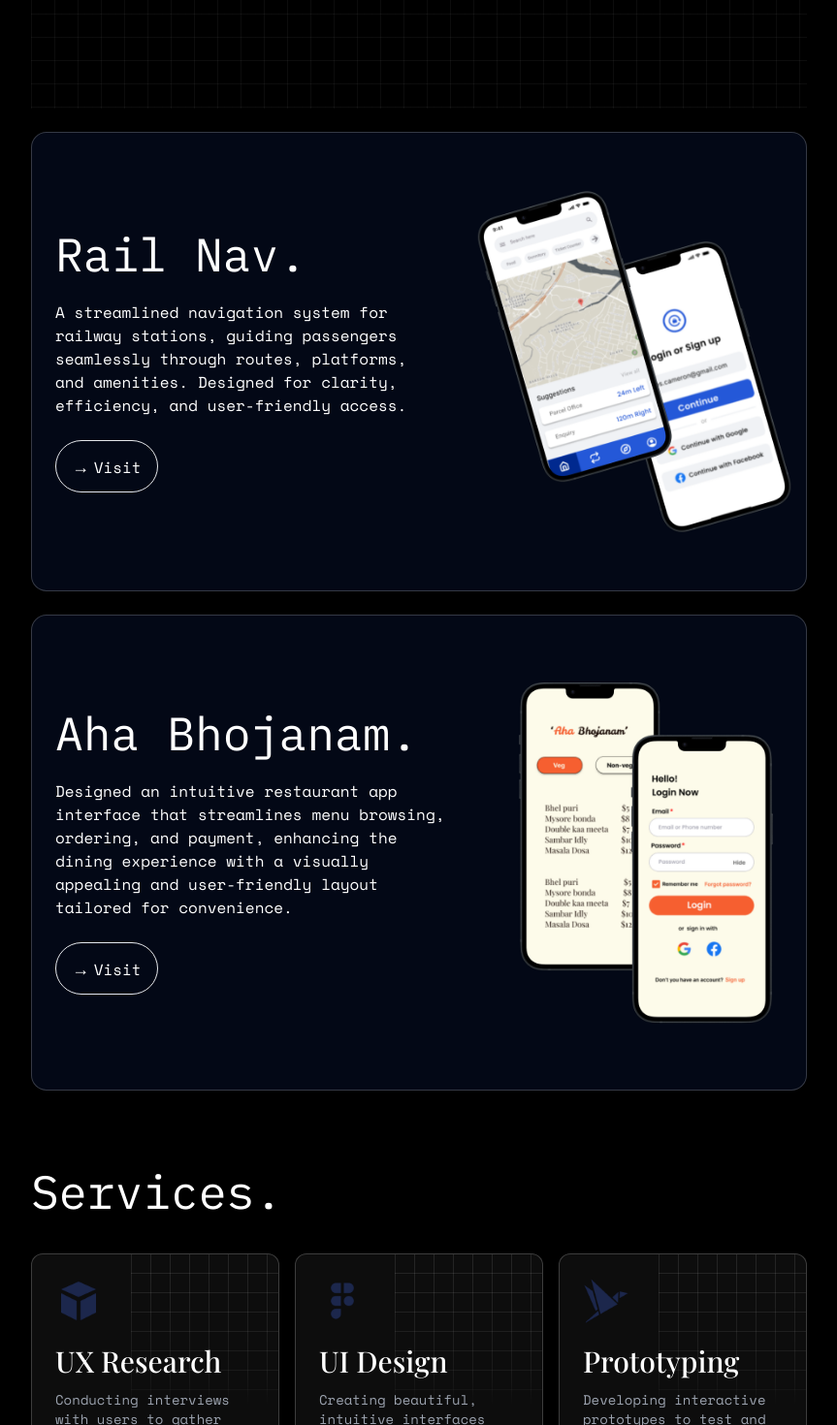
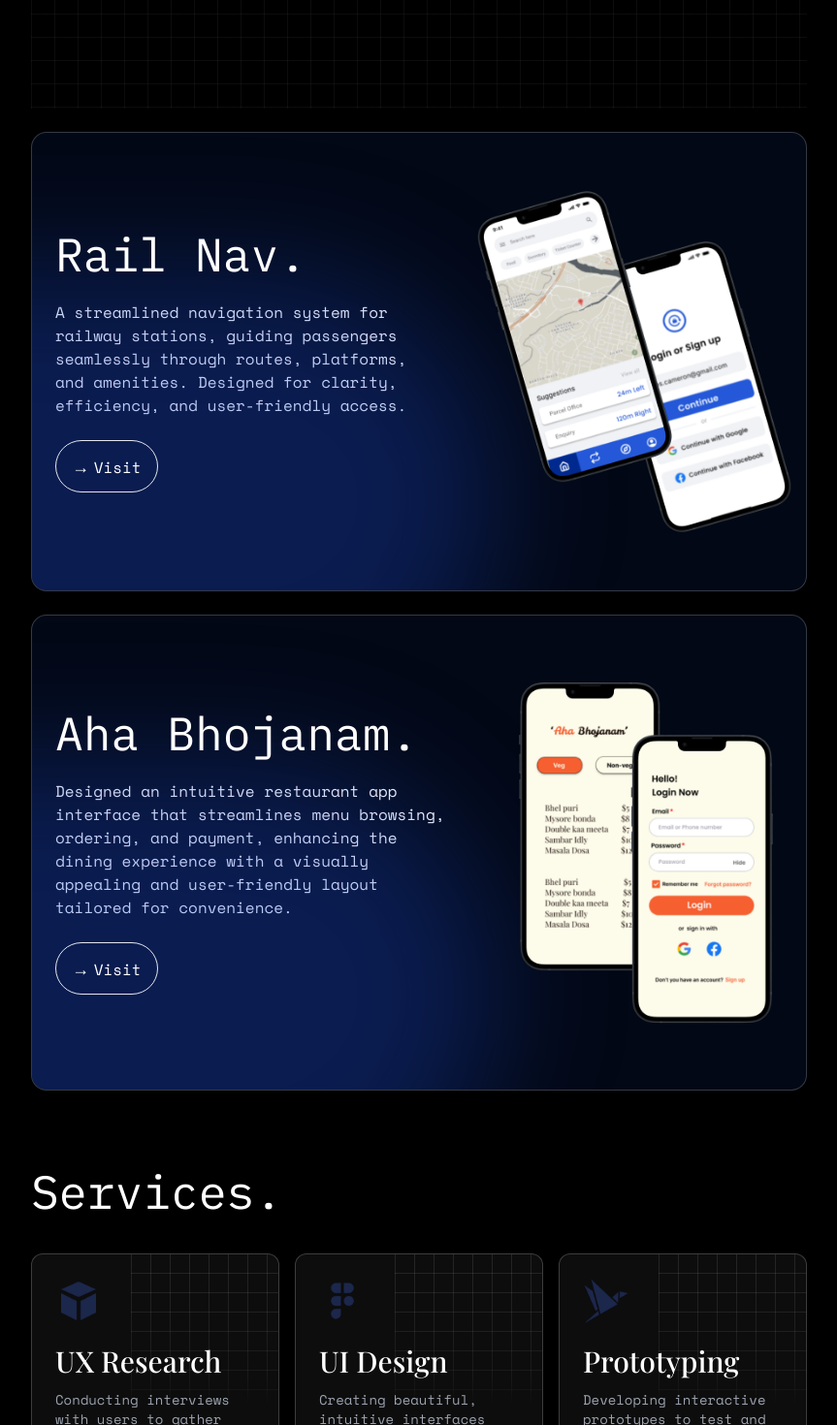
Before and after one commit to VHarsha8/UX-Portfolio, a React (Vite) app: page / in a window 1280 px wide. Shown: the part 538-2008 px from the top of the page at 97% size, without its empty margins (208-1071 px from the left). Built offline with nearby package versions, Linux system fonts and the light colour scheme; a web font is replaced by a local one.

Commit message:
Portfolio redesign

```diff
--- a/src/pages/Projects.jsx
+++ b/src/pages/Projects.jsx
@@ -4,7 +4,7 @@ import ButtonComponent from '../components/ButtonComponent';
 const Projects = () =>{
     return(
         <div className='md:w-[800px] md:p-0 overflow-hidden  relative p-6 mt-6 bg-blue-700/10 border border-white/20 rounded-2xl mx-4 md:mx-auto md:flex-row-reverse flex flex-col  '>
-                        <div className='absolute hidden w-full h-full rounded-full bg-blue-700/30 blur-3xl top-[30%] right-[40%]'></div>
+                        <div className='absolute  w-full h-full rounded-full bg-blue-700/30 blur-3xl top-[30%] right-[40%]'></div>
 
             <div className='flex items-center justify-center '>
             <img src= {RailNav} alt="mr" className='z-30 w-3/4 md:w-fit' />
--- a/src/pages/Projects1.jsx
+++ b/src/pages/Projects1.jsx
@@ -3,7 +3,7 @@ import ButtonComponent from '../components/ButtonComponent';
 const Projects1 = () =>{
     return(
         <div className='md:w-[800px] md:px-0  overflow-hidden relative p-6 mt-6 bg-blue-700/10 border border-white/20 rounded-2xl mx-4 md:mx-auto md:flex-row-reverse flex flex-col  '>
-            <div className='absolute hidden w-full h-full rounded-full bg-blue-700/30 blur-3xl top-[30%] right-[40%]'></div>
+            <div className='absolute w-full h-full rounded-full bg-blue-700/30 blur-3xl top-[30%] right-[40%]'></div>
             <div className='flex items-center justify-center '>
             <img src="/ahabhojanammockup2.png" alt="mr" className='z-30 w-3/4 md:w-fit '/>
             </div>
```
